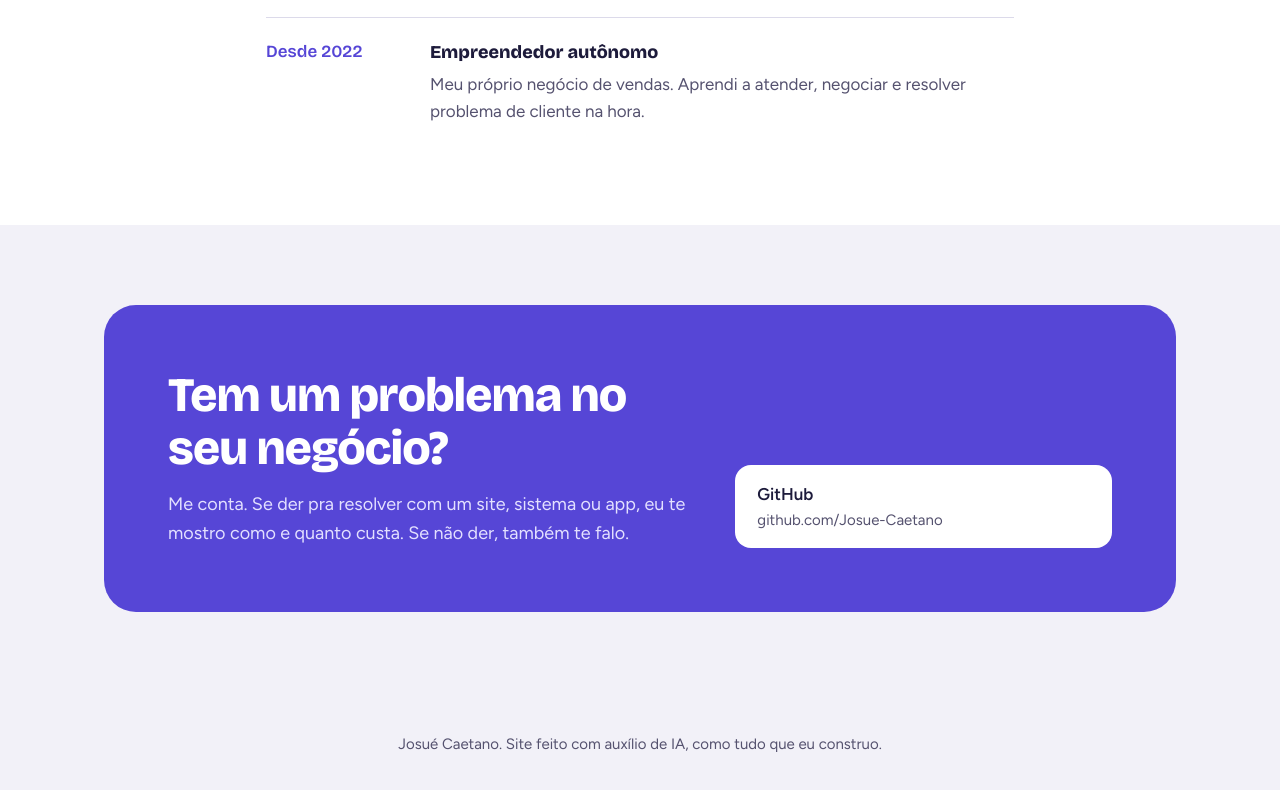
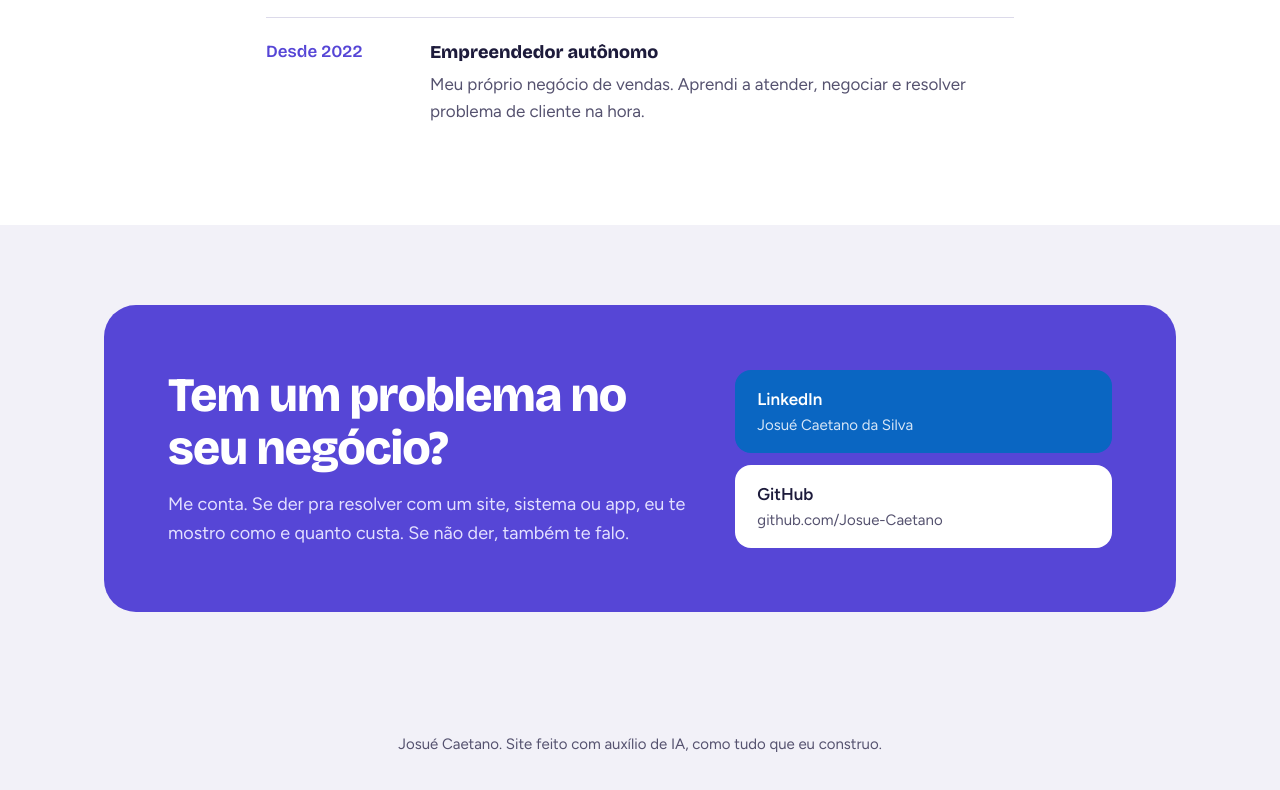
Before and after one commit to Josue-Caetano/josue-caetano.github.io, a plain HTML site: page index.html in a window 1280 px wide. Shown: the part 5066-5856 px from the top of the page. Drawn offline with nearby package versions, Linux system fonts and the light colour scheme.

Commit message:
Adiciona botão do LinkedIn no contato
Co-Authored-By: Claude Opus 5.5 <noreply@anthropic.com>
Claude-Session: https://claude.ai/code/session_01BUe8XEYC4WLBGAZm3a9v8B

```diff
--- a/index.html
+++ b/index.html
@@ -211,6 +211,9 @@
   .contato-links a.whats { background: #25D366; color: #0B2E1A; }
   .contato-links a.whats span { color: #0B3D22; }
   .contato-links a.whats:hover { background: #1FBE5B; }
+  .contato-links a.linkedin { background: #0A66C2; color: #FFFFFF; }
+  .contato-links a.linkedin span { color: #D6E6F7; }
+  .contato-links a.linkedin:hover { background: #004182; }
   .contato-links a span { display: block; font-weight: 400; font-size: .9375rem; color: var(--tinta-suave); }
 
   footer { text-align: center; padding: 40px 0 56px; color: var(--tinta-suave); font-size: .9375rem; }
@@ -391,6 +394,7 @@
       </div>
       <div class="contato-links">
         <a id="whatsapp" class="whats" href="#" hidden>WhatsApp<span id="whatsapp-numero"></span></a>
+        <a class="linkedin" href="https://www.linkedin.com/in/josu%C3%A9-caetano-da-silva-b2a317451/">LinkedIn<span>Josué Caetano da Silva</span></a>
         <a href="https://github.com/Josue-Caetano">GitHub<span>github.com/Josue-Caetano</span></a>
 
       </div>
```
